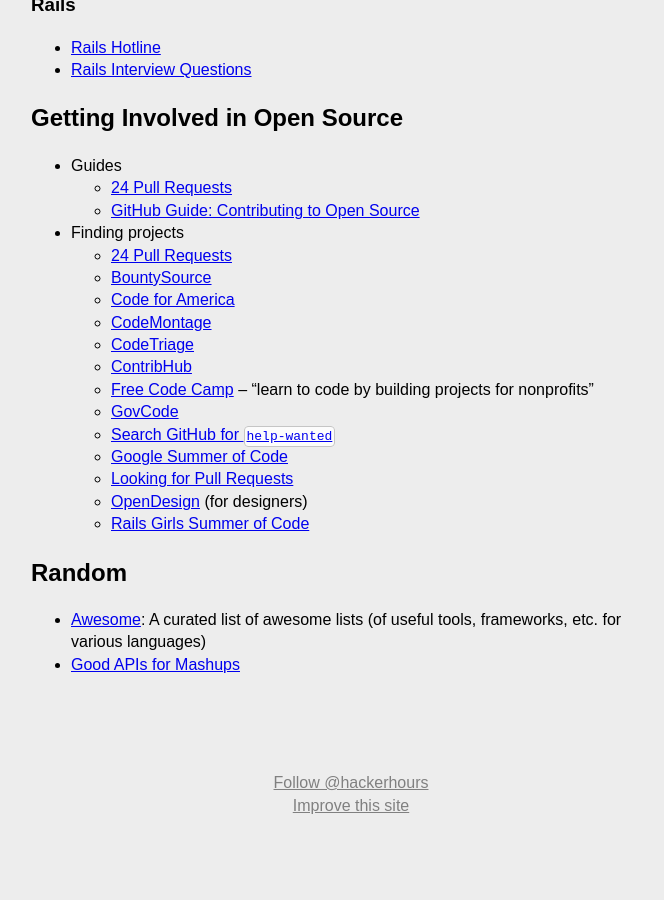
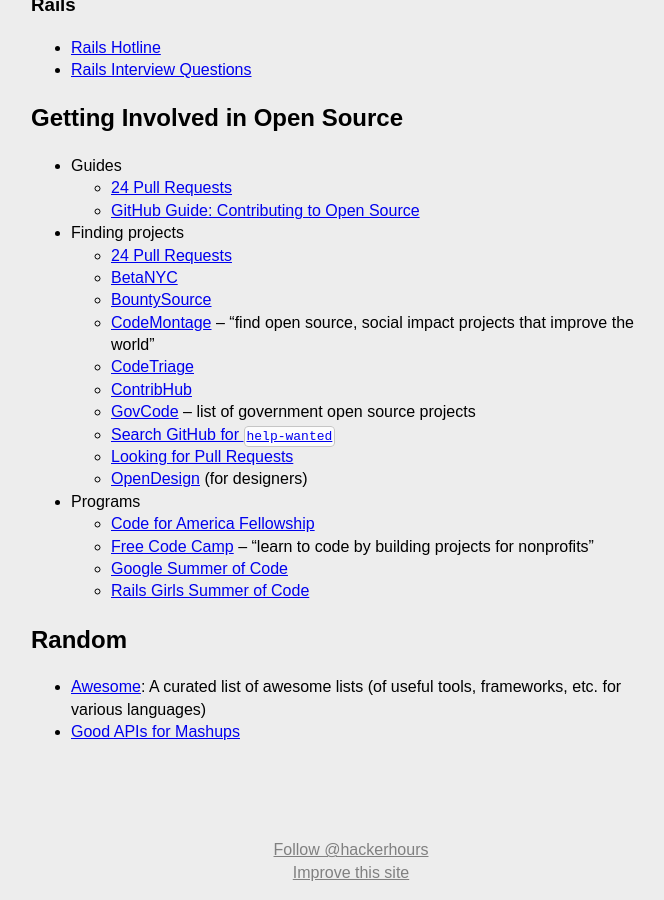
Before and after one commit to HackerHours/hackerhours.org, a Jekyll site: the page built from resources.md, in a window 1280 px wide and 900 px high, scrolled down 2474 px. Shown: the whole window, without its empty margins (289-953 px from the left). Built offline with Jekyll 4.4.1, drawn with Linux system fonts in a browser that asks for light colours; some web fonts are replaced; comment, search, counter and statistics services are not loaded; before the commit the page ends 3307 px from its top, so only the background shows below that.

Commit message:
split out a Programs section for open source

```diff
--- a/resources.md
+++ b/resources.md
@@ -103,17 +103,19 @@
     * [GitHub Guide: Contributing to Open Source](https://guides.github.com/overviews/os-contributing/)
 * Finding projects
     * [24 Pull Requests](http://24pullrequests.com/)
+    * [BetaNYC](https://talk.beta.nyc/c/devs-corner)
     * [BountySource](https://www.bountysource.com/)
-    * [Code for America](http://codeforamerica.org/)
-    * [CodeMontage](http://codemontage.com/)
+    * [CodeMontage](http://codemontage.com/) – "find open source, social impact projects that improve the world"
     * [CodeTriage](http://www.codetriage.com/)
     * [ContribHub](http://contribhub.com/)
-    * [Free Code Camp](http://www.freecodecamp.com/learn-to-code) – "learn to code by building projects for nonprofits"
-    * [GovCode](https://www.govcode.org/)
+    * [GovCode](https://www.govcode.org/) – list of government open source projects
     * [Search GitHub for `help-wanted`](https://github.com/search?q=state%3Aopen+label%3Ahelp-wanted&type=Issues)
-    * [Google Summer of Code](https://developers.google.com/open-source/soc/)
     * [Looking for Pull Requests](http://www.lookingforpullrequests.com/)
     * [OpenDesign](http://opendesign.io/) (for designers)
+* Programs
+    * [Code for America Fellowship](http://www.codeforamerica.org/about/fellowship/)
+    * [Free Code Camp](http://www.freecodecamp.com/learn-to-code) – "learn to code by building projects for nonprofits"
+    * [Google Summer of Code](https://developers.google.com/open-source/soc/)
     * [Rails Girls Summer of Code](http://railsgirlssummerofcode.org/)
 
 ## Random
```
